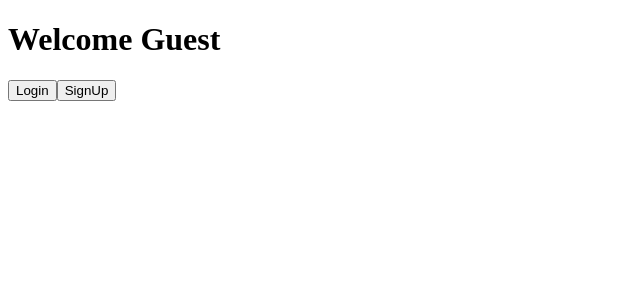
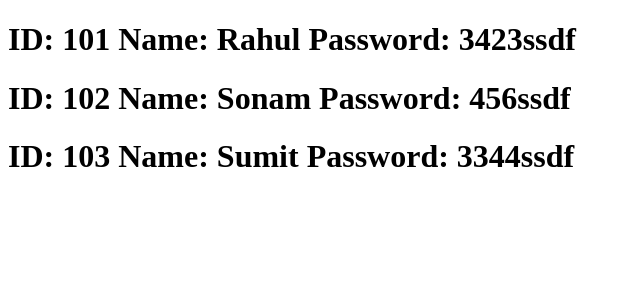
Before and after one commit to Najmul-Islam/ReactJs-with-geekyShows, a React (Create React App) app: page / in a window 1280 px wide. Shown: the top 300 px of the page, without its empty margins (0-640 px from the left). Built offline with nearby package versions, Linux system fonts and the light colour scheme.

Commit message:
complete lists concept

```diff
--- a/src/App.js
+++ b/src/App.js
@@ -1,36 +1,25 @@
 import React, { Component } from 'react';
-import User from './User'
-import Guest from './Guest'
 
 class App extends Component {
     state = {
+        users: [
+            {id: 101, name: "Rahul", password: "3423ssdf"},
+            {id: 102, name: "Sonam", password: "456ssdf"},
+            {id: 103, name: "Sumit", password: "3344ssdf"}
+
+        ],
         isLoggedIn: false
     }
 
-    clickLogin = () => {
-        this.setState({isLoggedIn: true})
-    }
-
-    clickLogout = () => {
-        this.setState({ isLoggedIn: false })
-    }
-
     render() {
-        const isLoggedIn = this.state.isLoggedIn
-
-        return(
+        const newUsers = this.state.users.map((user) => {
+            return <h1>ID: {user.id} Name: {user.name} Password: {user.password} </h1>
+        })
+        return (
             <div>
-               {(() => {
-                           if(isLoggedIn){
-                               return <User clickData={this.clickLogout} />
-                           }else{
-                               return <Guest clickData={this.clickLogin} />
-                           }
-                })()
-               }
+                {newUsers}
             </div>
-        )
-
+        );
     }
 }
 
--- a/src/Guest.js
+++ /dev/null
@@ -1,15 +0,0 @@
-import React, { Component } from 'react';
-
-class Guest extends Component {
-    render() {
-        return (
-            <>
-               <h1>Welcome Guest</h1>
-               <button onClick={this.props.clickData}>Login</button>
-               <button>SignUp</button>
-            </>
-        );
-    }
-}
-
-export default Guest;
--- a/src/User.js
+++ /dev/null
@@ -1,14 +0,0 @@
-import React, { Component } from 'react';
-
-class User extends Component {
-    render() {
-        return (
-            <>
-                <h1>Welcome Rahul</h1>
-                <button onClick={this.props.clickData}>Logout</button>
-            </>
-        );
-    }
-}
-
-export default User;
--- a/src/index.js
+++ b/src/index.js
@@ -2,5 +2,4 @@ import React from 'react'
 import ReactDOM from 'react-dom'
 import App from './App'
 
-
-ReactDOM.render(<App />, document.getElementById("root"))
+ReactDOM.render(<App />, document.getElementById('root'));
```
